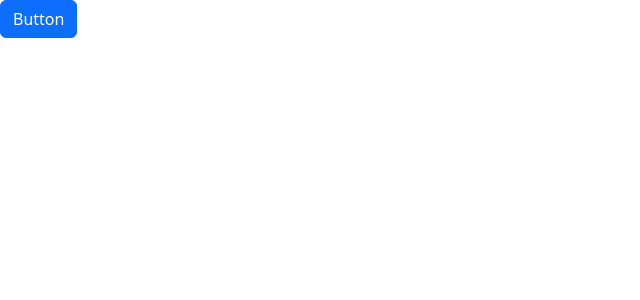
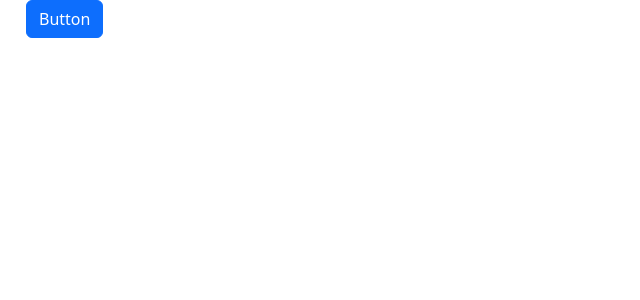
Before and after one commit to gangardar/React-App, a React (Vite) app: page / in a window 1280 px wide. Shown: the top 300 px of the page, without its empty margins (0-640 px from the left). Built offline with nearby package versions, Linux system fonts and the light colour scheme.

Commit message:
Compoenents add like and button

```diff
--- a/src/App.tsx
+++ b/src/App.tsx
@@ -1,16 +1,16 @@
 import { useState } from "react";
 import Alert from "./components/Alert";
 import Button from "./components/button";
+import Like from "./components/Like";
 
 function App() {
   const [alertState, setAlertState] = useState(false);
   return (
     <div>
+      <Like buttonType="btn btn-link" onClick={() => console.log("Clicked")} />
+
       {alertState && (
-        <Alert
-          onClose={() => setAlertState(false)}
-          alertClass="alert alert-warning alert-dismissible "
-        >
+        <Alert onClose={() => setAlertState(false)} alertClass="alert">
           Alert!
         </Alert>
       )}
--- /dev/null
+++ b/src/components/Like.tsx
@@ -0,0 +1,16 @@
+interface Props {
+  buttonType: string;
+  onClick: () => void;
+}
+
+const Like = ({ onClick, buttonType }: Props) => {
+  return (
+    <>
+      <div className={buttonType} onClick={onClick}>
+        <span className="bi bi-heart"></span>
+      </div>
+    </>
+  );
+};
+
+export default Like;
--- /dev/null
+++ b/src/components/button/Button.module.css
@@ -0,0 +1,11 @@
+.btn{
+
+    background-color: #4CAF50; /* Green */
+    border: none;
+    color: white;
+    padding: 15px 32px;
+    text-align: center;
+    text-decoration: none;
+    display: inline-block;
+    font-size: 16px;
+}
```
Also changed, not shown: src/main.tsx (+7 -7 lines).
